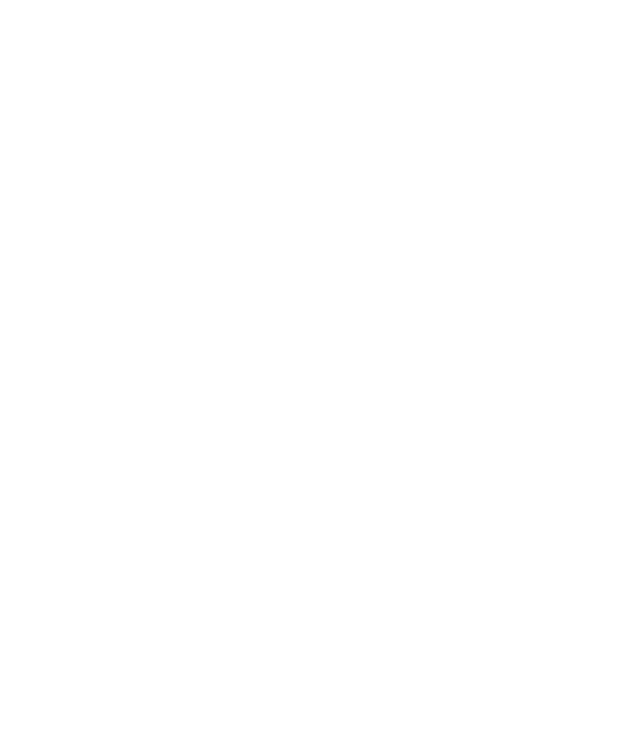
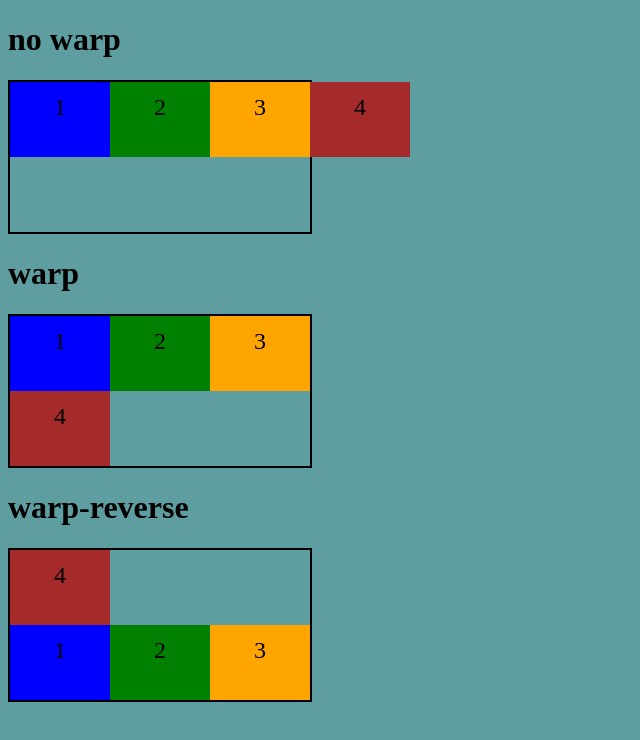
Before and after one commit to rafaelpiazza/dio-impulso, a plain HTML site: page display_flexbox_warp.html in a window 1280 px wide. Shown: the whole page, without its empty margins (0-640 px from the left). Drawn offline with Linux system fonts and the light colour scheme.

Commit message:
warp fim

```diff
--- a/display_flexbox_warp.html
+++ b/display_flexbox_warp.html
@@ -4,15 +4,90 @@
     <meta charset="UTF-8">
     <meta http-equiv="X-UA-Compatible" content="IE=edge">
     <meta name="viewport" content="width=device-width, initial-scale=1.0">
-    <title>warp</title>
+    <title>fundamentos flexbox - warp</title>
 
     <style>
+        body {
+            background-color: cadetblue;
+        }
 
+
+        .flex-container {
+            display: flex;
+            height: 150px;
+            border: 2px solid black;
+            max-width: 300px;
+        }
+
+        .item {
+            font-size: 24px;
+            height: 50%;
+            text-align: center;
+            width: 100px;
+            min-width: 100px;
+            line-height: 50px;
+
+        }
+
+        .blue {
+            background-color: blue;
+        }
+
+        .green {
+            background-color: green;
+        }
+
+        .oragen {
+            background-color: orange;
+        }
+
+        .brown {
+            background-color: brown;
+        }
+
+
+        .nowarp {
+            flex-wrap: nowrap;
+        }
+
+        .warp {
+            flex-wrap: wrap;
+        }
+
+        .warp-reverse {
+            flex-wrap: wrap-reverse;
+        }
     </style>
 
 
 </head>
 <body>
+    <h1>no warp</h1>
+
+    <div class="flex-container nowarp">
+        <div class="item blue">1</div>
+        <div class="item green">2</div>
+        <div class="item oragen">3</div>
+        <div class="item brown">4</div>
+    </div>
+
+    <h1>warp</h1>
+
+    <div class="flex-container warp">
+        <div class="item blue">1</div>
+        <div class="item green">2</div>
+        <div class="item oragen">3</div>
+        <div class="item brown">4</div>
+    </div>
+
+    <h1>warp-reverse</h1>
+
+    <div class="flex-container warp-reverse">
+        <div class="item blue">1</div>
+        <div class="item green">2</div>
+        <div class="item oragen">3</div>
+        <div class="item brown">4</div>
+    </div>
 
 </body>
 </html>
```
